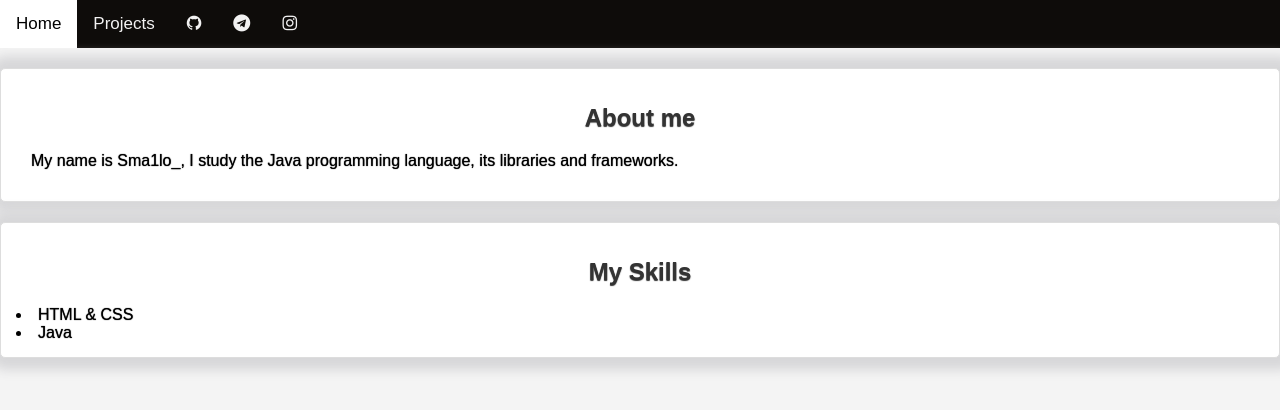
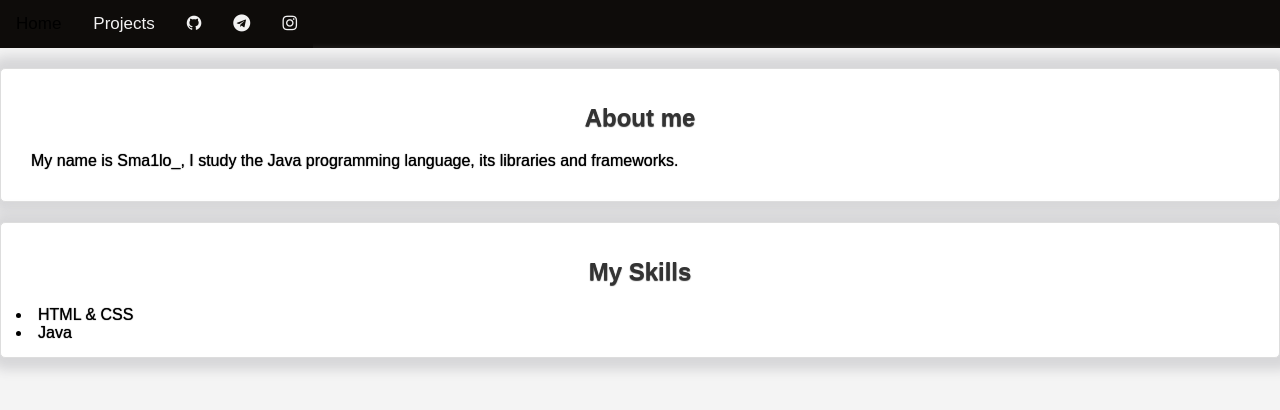
Before and after one commit to Sma1lo/sma1lo.github.io, a plain HTML site: page index.html in a window 1280 px wide. Drawn offline with Linux system fonts and the light colour scheme.

Commit message:
Update index.html

```diff
--- a/index.html
+++ b/index.html
@@ -68,13 +68,13 @@ text-align: center;
 
 <div class="topnav" id="myTopnav">
   <a href="index.html" class="active">Home</a>
-  <a href="projects.html">Projects</a>
+  <a href="projects.html" class="active">Projects</a>
   <a href="javascript:void(0);" class="icon" onclick="myFunction()">
     <i class="fa fa-bars"></i>
   </a>
-  <a href="https://github.com/Sma1lo"><i class="fa fa-github"></i></a>
-    <a href="https://t.me/sma1lo" class="telegram"><i class="fa fa-telegram"></i></a>
-    <a href="https://www.instagram.com/sma1lo_?igsh=MXJmbW9jeHVld3E1eg==" class="instagram"><i class="fa fa-instagram"></i></a>
+  <a href="https://github.com/Sma1lo" class="active"><i class="fa fa-github"></i></a>
+    <a href="https://t.me/sma1lo" class="active"><i class="fa fa-telegram"></i></a>
+    <a href="https://www.instagram.com/sma1lo_?igsh=MXJmbW9jeHVld3E1eg==" class="active"><i class="fa fa-instagram"></i></a>
 </div>
 
 <div style="padding-left:16px; padding: 10px;">
```
